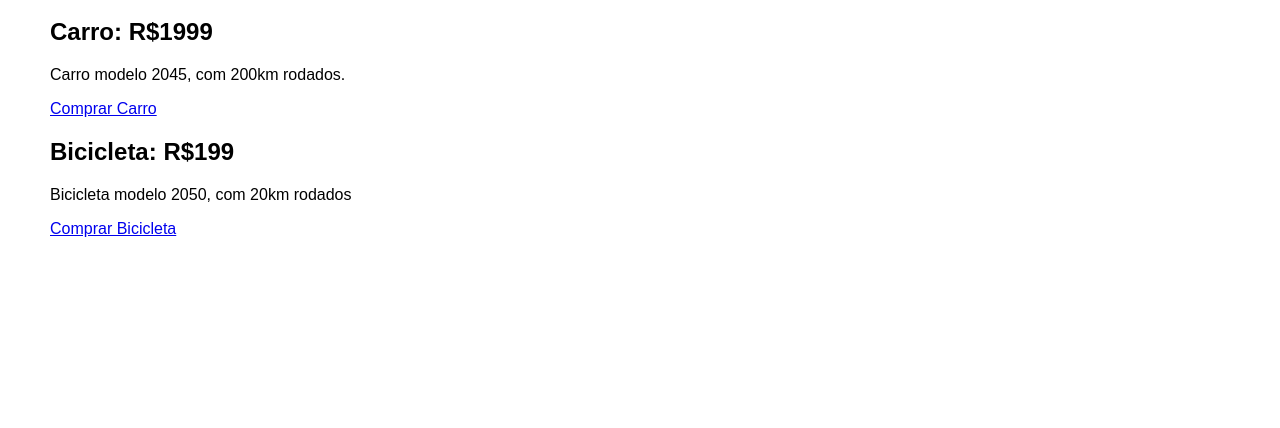
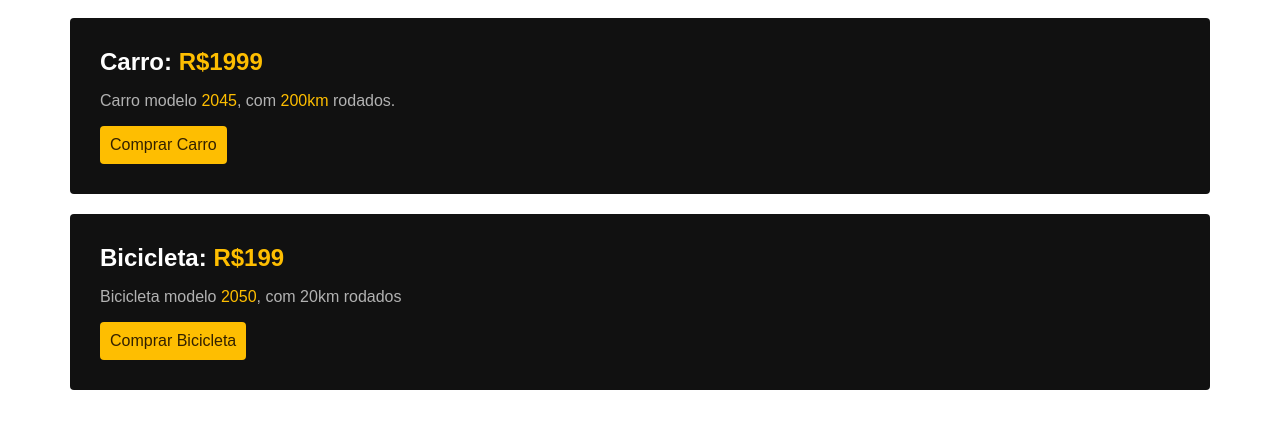
Before and after one commit to ArthurMachado8000/projeto-novo, a plain HTML site: page index.html in a window 1280 px wide. Shown: the part 90-518 px from the top of the page. Drawn offline with Linux system fonts and the light colour scheme.

Commit message:
terminado a aparencia da pagina

```diff
--- a/style.css
+++ b/style.css
@@ -6,3 +6,32 @@ body {
 h1 {
   text-align: center;
 }
+
+h2 {
+  margin: 0px;
+}
+
+.item {
+  background: #111;
+  padding: 30px;
+  margin: 20px;
+  border-radius: 4px;
+  color: #fff;
+}
+
+span {
+  color: #febe01;
+}
+
+p {
+  color: #b2b2b2;
+}
+
+a {
+  background: #febe01;
+  color: #332100;
+  text-decoration: none;
+  padding: 10px;
+  border-radius: 4px;
+  display: inline-block;
+}
```
